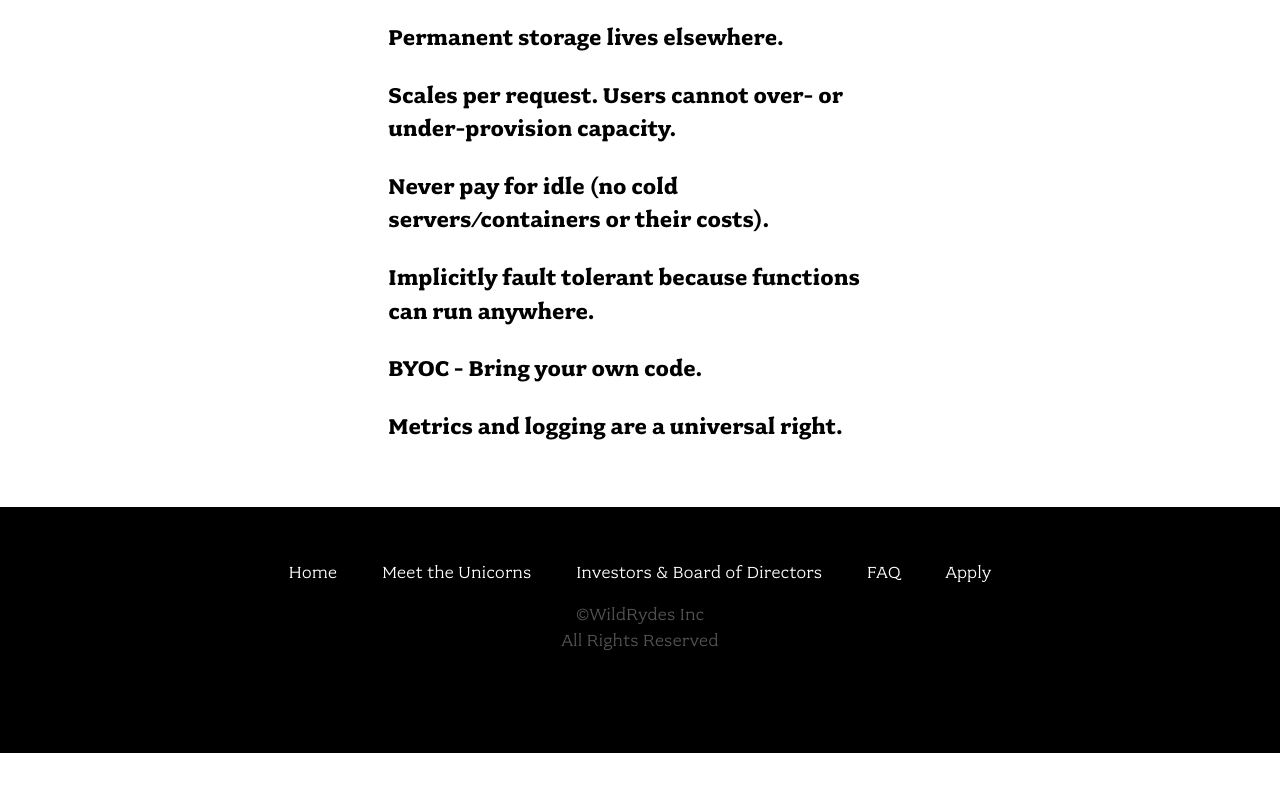
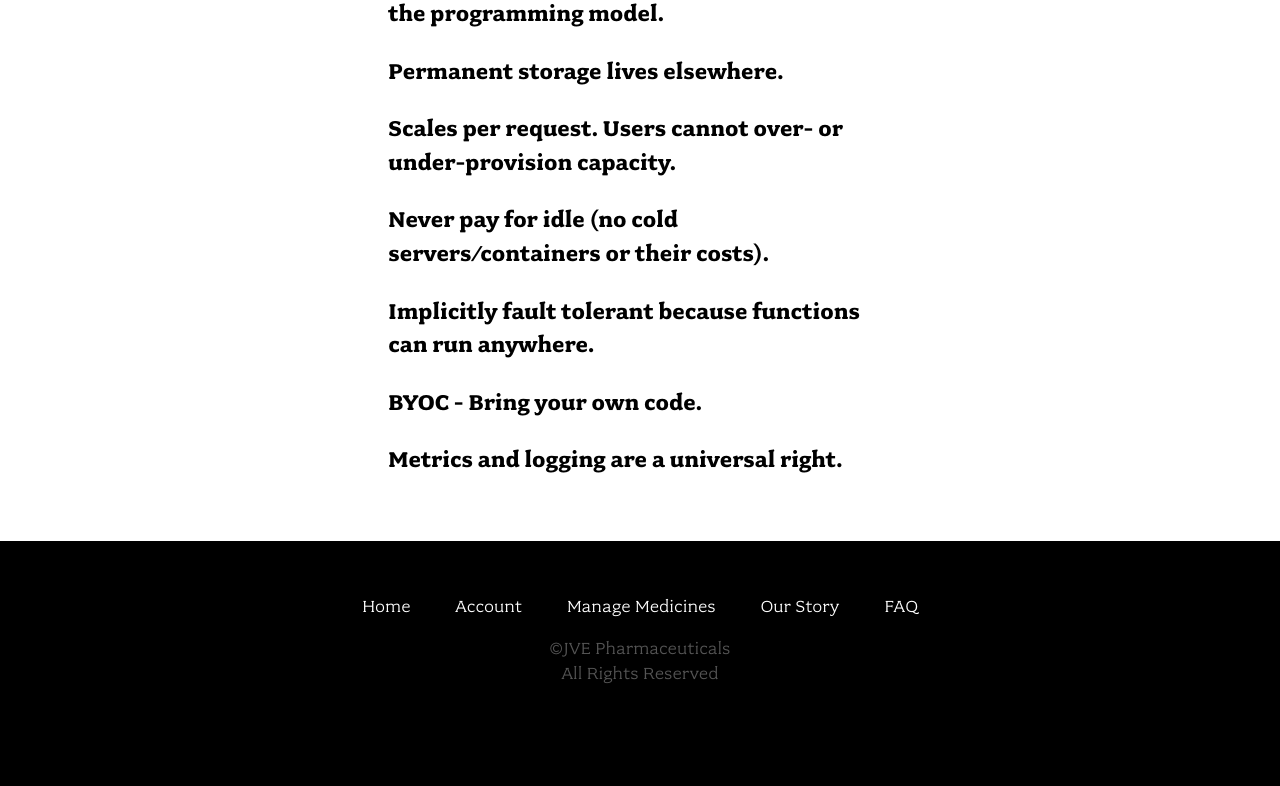
Before and after one commit to Sanchezemir17/JVE-Pharmaceutical, a plain HTML site: page apply.html in a window 1280 px wide. Shown: the part 1404-2190 px from the top of the page. Before the commit the page ends 2157 px from the top, so only its background shows below. Drawn offline with Linux system fonts and the light colour scheme.

Commit message:
Update apply.html

```diff
--- a/apply.html
+++ b/apply.html
@@ -4,7 +4,7 @@
   <meta charset="utf-8">
   <meta name="description" content="">
   <meta name="viewport" content="width=device-width, initial-scale=1">
-  <title>Apply - Wild Rydes</title>
+  <title>Our Story</title>
 
   <link rel="stylesheet" href="css/font.css">
   <link rel="stylesheet" href="css/main.css">
@@ -14,19 +14,19 @@
 <body class="page-apply">
 
   <header class="site-header">
-    <div class="site-logo">Wild Rydes</div>
+    <div class="site-logo">JVE Pharmaceuticals</div>
 
     <div class="row column medium-8 large-6 xlarge-5 xxlarge-4">
-      <h1 class="title">Apply Today!</h1>
+      <h1 class="title">Join us Today </h1>
     </div>
 
     <nav class="site-nav">
       <ul>
         <li><a href="index.html">Home</a></li>
-        <li><a href="unicorns.html">Meet the Unicorns</a></li>
-        <li><a href="investors.html">Investors & Board of Directors</a></li>
+        <li><a href="unicorns.html">Account</a></li>
+        <li><a href="investors.html">Manage Medicines</a></li>
+        <li><a href="apply.html">Our Story</a></li>
         <li><a href="faq.html">FAQ</a></li>
-        <li><a href="apply.html">Apply</a></li>
       </ul>
     </nav>
     <button type="button" class="btn-menu"><span>Menu</span></button>
@@ -34,8 +34,8 @@
 
   <section class="content">
     <div class="row column medium-10 large-7 xlarge-5">
-      <p>Wild Rydes is on the hunt for the most mythical creature of all: talented software engineers! We’re seeking a technical dream team who will help us build a future where every person has a unicorn to ryde.</p>
-      <p>From a technical standpoint, Wild Rydes believes in a future where there are no servers to provision, manage, or scale! Interested candidates can begin following the Serverless Way by exploring the following options:</p>
+      <p>JVE Pharmaceuticals is on the hunt for the most complete workers of all: talented software engineers! We’re seeking a technical dream team who will help us build a future where every person has the neccesary equipement.</p>
+      <p>From a technical standpoint, JVE believes in a future where there are no servers to provision, manage, or scale! Interested candidates can begin following the Serverless Way by exploring the following options:</p>
       <ul>
         <li>Enter our <a href="http://awschatbot.devpost.com" target="_blank">hackathon</a></li>
         <li>Train in the art of serverless</li>
@@ -58,17 +58,17 @@
       <nav class="footer-nav">
         <ul>
           <li><a href="index.html">Home</a></li>
-          <li><a href="unicorns.html">Meet the Unicorns</a></li>
-          <li><a href="investors.html">Investors & Board of Directors</a></li>
+          <li><a href="unicorns.html">Account</a></li>
+          <li><a href="investors.html">Manage Medicines</a></li>
+          <li><a href="apply.html">Our Story</a></li>
           <li><a href="faq.html">FAQ</a></li>
-          <li><a href="apply.html">Apply</a></li>
         </ul>
       </nav>
     </div>
 
     <div class="row column">
       <div class="footer-legal">
-        &copy;WildRydes Inc<br>
+        &copy;JVE Pharmaceuticals<br>
         All Rights Reserved
       </div>
     </div>
```
